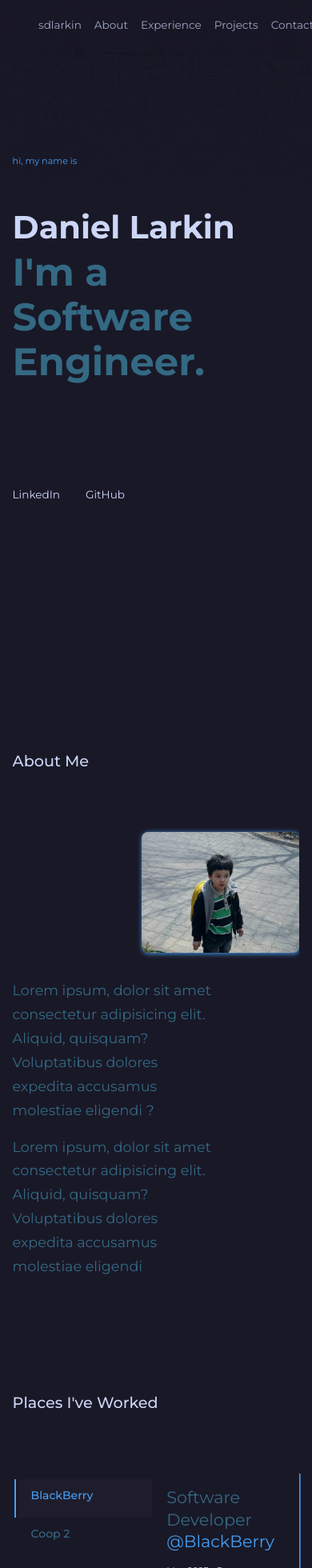
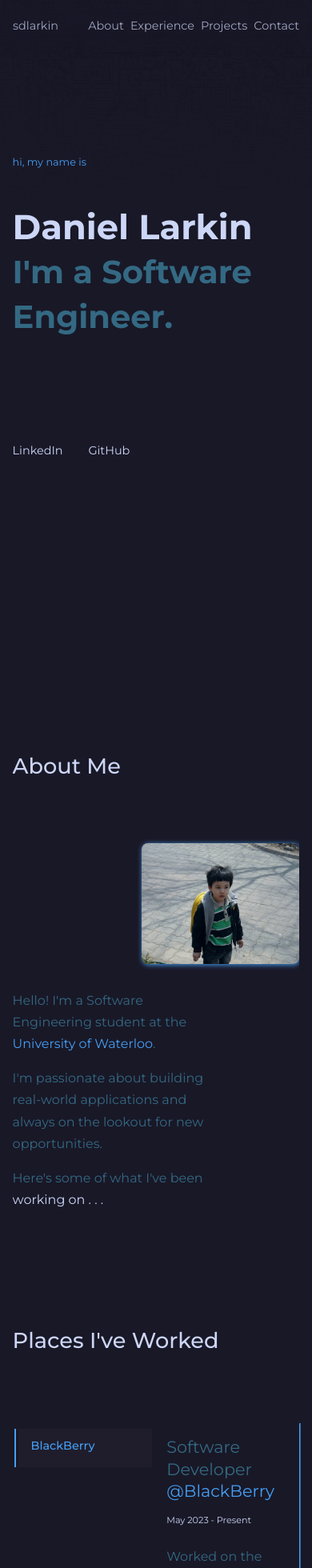
Before and after one commit to larkindaniel/sdlarkin, a React (Create React App) app: page / in a window 390 px wide. Shown: the top 1960 px of the page at 80% size. Built offline with nearby package versions, Linux system fonts and the light colour scheme.

Commit message:
added content

```diff
--- a/src/components/about/About.jsx
+++ b/src/components/about/About.jsx
@@ -12,13 +12,13 @@ const About = () => {
       <div className="container about__container">
         <div className="about__content">
           <p class="genearlP">
-            Lorem ipsum, dolor sit amet consectetur adipisicing elit. Aliquid,
-            quisquam? Voluptatibus dolores expedita accusamus molestiae eligendi
-            ?
+            Hello! I'm a Software Engineering student at the <strong>University of Waterloo</strong>.
           </p>
           <p class="genearlP">
-            Lorem ipsum, dolor sit amet consectetur adipisicing elit. Aliquid,
-            quisquam? Voluptatibus dolores expedita accusamus molestiae eligendi
+            I'm passionate about building real-world applications and always on the lookout for new opportunities.
+          </p>
+          <p class="genearlP">
+           Here's some of what I've been <a href="#projects" class = "about__link">working on . . . </a>
           </p>
         </div>
         <div className="about__me">
--- a/src/components/about/about.css
+++ b/src/components/about/about.css
@@ -1,6 +1,6 @@
 .about__container {
   width: 100%;
-  padding-top: 4.5rem;
+  padding-top: 5rem;
   display: flex;
   min-width: 0;
   position: relative;
@@ -29,7 +29,7 @@ p {
   transform: translate(-0.6rem, -0.4rem);
   transition: var(--transition);
   -webkit-filter: brightness(120%);
-  filter: drop-shadow(0.7rem 0.7rem 0.7rem var(--color-primary));
+  filter: drop-shadow(0.5rem 0.5rem 0.5rem var(--color-primary));
 }
 
 .about__content {
@@ -38,6 +38,10 @@ p {
   max-width: 50%;
   color: var(--color-light);
 }
+.about__link{
+    font-size: 1.5rem;
+}
+
 
 .about__content p {
   max-width: 100%;
@@ -45,6 +49,12 @@ p {
 }
 
 @media screen and (max-width: 1024px) {
+    .genearlP{
+        font-size: 1.2rem;
+    }
+    .about__link{
+        font-size: 1.2rem;
+    }
 }
 @media screen and (max-width: 600px) {
   .about__container {
@@ -52,6 +62,12 @@ p {
     display: flex;
     flex-direction: column-reverse;
   }
+  .about__link{
+    font-size: 1rem;
+}
+  .genearlP{
+    font-size: 1rem;
+}
 
   .about__content {
     max-width: 70%;
--- a/src/components/contact/Contact.jsx
+++ b/src/components/contact/Contact.jsx
@@ -11,8 +11,8 @@ const Contact = () => {
         <div className="contact__body">
           <p>
 
-           Lorem ipsum dolor sit amet consectetur adipisicing elit. Deserunt, suscipit. Dicta consequuntur labore nisi voluptas velit? Quam, reprehenderit totam, dolore facilis molestiae culpa nam cupiditate dicta, corrupti fugit repellendus consectetur?
-            people.
+          Feel free to send me a
+message. I love meeting people and am always seeking new opportunities!
           </p>
           <a href="mailto:daniel.larkin@uwaterloo.ca">Email</a>
         </div>
--- a/src/components/contact/contact.css
+++ b/src/components/contact/contact.css
@@ -1,5 +1,5 @@
 .container__contact{
-    padding-top: 4.5rem;
+    padding-top: 5rem;
     padding-bottom: 0;
     margin-bottom: 0;
 
@@ -28,6 +28,7 @@
 @media screen and (max-width: 1024px){
     /* transition: var(--transition); */
     .contact__body>p{
+        font-size: 1.2rem;
         padding-bottom: 2rem;
     }
     .contact__body{
@@ -41,6 +42,7 @@
   @media screen and (max-width: 600px){
 
     .contact__body>p{
+        font-size: 1rem;
         padding-bottom: 2rem;
     }
     .contact__body{
--- a/src/components/experience/CustomTab.jsx
+++ b/src/components/experience/CustomTab.jsx
@@ -23,8 +23,9 @@ function CustomTab() {
             },
           }}
         >
-          <Tab label="BlackBerry" />
-          <Tab label="Coop 2" />
+          <Tab label="BlackBerry" className="side__nav"/>
+          {/* <Tab label="Coop 2" className="side__nav" /> */}
+          {/* remember to change */}
         </Tabs>
 
         <div style={{ width: "65%" }}>
@@ -39,14 +40,13 @@ function CustomTab() {
               </Typography>
               <div className="cardBody">
                 <Typography variant="p" className="cardBody">
-                  The standard chunk of Lorem Ipsum used since the 1500s is
-                  reproduced below for those interested. Sections 1.10.32 and
-                  1.10.33 from "de Finibus Bonorum et Malorum" by Cicero are
-                  reproduced below for those interested. Sections 1.10.32 and
-                  1.10.33 from "de Finibus Bonorum et Malorum" by Cicero are
-                  also reproduced in their exact original form, accompanied by
-                  English versions from the 1914 translation by H. Rackham.
+                  Worked on the Cylance Guard team to provide advanced cybersecurity protection to clients.
+                  <p>Implemented a serverless architecture using AWS SQS and Lambda to parse, filter, and process over 22M daily
+events for efficient and scalable real-time threat detection. </p>
+
+
                 </Typography>
+
               </div>
             </Box>
           )}
--- a/src/components/experience/experience.css
+++ b/src/components/experience/experience.css
@@ -11,10 +11,7 @@
   }
 
 .experience__container{
-    /* display: flex; */
-    padding-top: 4.5rem;
-    /* padding: auto; */
-    /* background: black; */
+    padding-top: 5rem;
 }
 
   .MuiTabs-root{
@@ -51,11 +48,16 @@
   }
 
   .cardHeader{
+    font-size: 1.8rem !important;
     padding-bottom: 1rem;
     /* background: red; */
     color: var(--color-light)
   }
 
+
+  .side__nav{
+    font-size: 1rem !important;
+  }
   .customTab{
     transition: var(--transition);
     box-shadow:0.1rem 0 0 var(--color-primary) ;
@@ -75,7 +77,12 @@
     /* background: red; */
     color: var(--color-light);
     padding-bottom: 1.5rem !important;
+    flex-direction: column;
 
+  }
+
+  .cardBody>p{
+    margin-top: 1rem;
   }
 
   .cardDate{
@@ -87,10 +94,14 @@
     overflow: hidden;
   }
 
+  .cardBody{
+    font-size: 1.5rem;
+}
+
   @media screen and (max-width: 1024px){
     /* transition: var(--transition); */
     .cardBody{
-        font-size: 1rem;
+        font-size: 1.2rem;
     }
     .cardDate{
       font-size: 0.8rem !important;
@@ -99,12 +110,15 @@
       /* color: blue;  */
       font-size: 1.5rem !important ;
     }
+    .side__nav{
+      font-size: 0.94rem !important;
+    }
 
 }
   @media screen and (max-width: 600px){
 
-    .cardBody{
-      font-size: 0.9rem;
+  .cardBody{
+      font-size: 1rem;
   }
   .cardDate{
     font-size: 0.7rem !important;
@@ -113,5 +127,8 @@
     /* color: blue;  */
     font-size: 1.3rem !important ;
   }
+  .side__nav{
+    font-size: 0.9rem !important;
+  }
 
-  }
+}
--- a/src/components/header/header.css
+++ b/src/components/header/header.css
@@ -35,13 +35,22 @@
   margin-right: auto;
 }
 
+.header__intro{
+  font-size: 1.2rem;
+}
+
 @media screen and (max-width: 1024px) {
   .header__intro {
-    font-size: 0.8rem;
+    font-size: 0.9rem;
   }
 }
 @media screen and (max-width: 600px) {
   .header__intro {
-    font-size: 0.7rem;
+    font-size: 0.8rem;
+
+  }
+  .secondary__header{
+    line-height: 3.5rem !important;
+    font-size: 2.5rem !important;
   }
 }
--- a/src/components/nav/nav.css
+++ b/src/components/nav/nav.css
@@ -35,7 +35,7 @@
 @media screen and (max-width: 600px) {
   .navbar {
     height: 4rem;
-    column-gap: 1rem;
-    padding: 0 3rem;
+    column-gap: 0.5rem;
+    padding: 0 1rem;
   }
 }
--- a/src/components/projects/CustomCards1.jsx
+++ b/src/components/projects/CustomCards1.jsx
@@ -7,13 +7,14 @@ const CustomCards1 = () => {
     <div class="card__container">
       <div class="card__left">
         <div class="card__content">
-          <h5 className="cardH">ProjectName</h5>
+          <h5 className="cardH">For All Times</h5>
           <div className="p__container">
             <p className="cardP">
-              Lorem ipsum dolor sit amet consectetur adipisicing elit. Libero
-              incidunt quas dolores eaque recusandae cum maxime repudiandae
-              nobis facere totam eos quasi, perspiciatis ipsa, repellendus
-              minima, ratione quis magnam ea.
+            For All Times is a traffic monitor for the software engineering lounge.
+            It works by using ultrasonic sensors to detect when people enter or leave the room.
+            We use AWS to update this counter in real-time and display traffic on our website.
+
+
             </p>
 
             <a
--- a/src/components/projects/projects.css
+++ b/src/components/projects/projects.css
@@ -5,7 +5,7 @@
 }
 
 .card__container {
-  padding-top: 4.5rem;
+  padding-top: 5rem;
   display: flex;
   margin-right: auto;
   justify-content: center;
@@ -56,14 +56,19 @@
 .cardP {
   /* padding: auto; */
   display: flex;
-  font-size: 1.1rem;
+  font-size: 1.5rem;
   /* background: red; */
   color: var(--color-light);
+  padding-bottom: 1rem;
 }
 
 .cardH {
-  font-size: 1.3rem;
+  font-size: 1.8rem;
   padding-bottom: 1rem;
+}
+
+.Link:hover{
+  scale: 1;
 }
 
 /* .card__content {
@@ -75,10 +80,10 @@
 @media screen and (max-width: 1024px) {
   /* transition: var(--transition); */
   .cardP {
-    font-size: 0.95rem;
+    font-size: 1.2rem;
   }
   .cardH {
-    font-size: 0.95rem;
+    font-size: 1.5rem;
   }
   .cardDate {
     font-size: 0.8rem !important;
@@ -86,10 +91,10 @@
 }
 @media screen and (max-width: 600px) {
   .cardP {
-    font-size: 0.85rem;
+    font-size: 1rem;
   }
   .cardH {
-    font-size: 0.85rem;
+    font-size: 1.3rem;
   }
   .cardDate {
     font-size: 0.7rem !important;
--- a/src/index.css
+++ b/src/index.css
@@ -49,6 +49,7 @@ body {
   font-weight: 400;
   font-size: 1.1rem;
   line-height: 1.7;
+
 }
 
 .backdrop {
@@ -86,9 +87,7 @@ h2 {
   line-height: 5rem;
 }
 
-h1 {
-  font-size: 2.5rem;
-}
+
 
 section {
   position: relative;
@@ -103,7 +102,7 @@ section {
 
 h5 {
   font-weight: 500;
-  font-size: 2rem;
+  font-size: 2.5rem;
   text-align: left;
   color: var(--color-white);
 }
@@ -119,6 +118,7 @@ h5 {
 }
 
 a {
+  font-size: 1.3rem;
   color: var(--color-white);
   transition: var(--transition);
 }
@@ -126,6 +126,7 @@ a {
 a:hover {
   cursor: pointer;
   color: var(--color-primary);
+  scale: 1.04;
 }
 
 img {
@@ -133,6 +134,10 @@ img {
   width: 100%;
   object-fit: cover;
   transition: var(--transition);
+}
+
+p{
+  font-size: 1.5rem;
 }
 
 /*===============Responsiveness ===============*/
@@ -147,15 +152,18 @@ img {
     padding-top: 7vw;
     margin-top: 6rem;
   }
+  p{
+    font-size: 1.2rem;
+  }
   h2 {
     line-height: 4rem;
-    font-size: 2.5rem;
+    font-size: 3rem;
   }
   h5 {
-    font-size: 1.5rem;
+    font-size: 2rem;
   }
   a {
-    font-size: 0.95rem;
+    font-size: 1.2rem;
   }
   small {
     font-size: 0.7rem;
@@ -171,13 +179,16 @@ img {
   }
   h2 {
     line-height: 3.5rem;
-    font-size: 2.5rem;
+    font-size: 2.7rem;
   }
   h5 {
-    font-size: 1.2rem;
+    font-size: 1.7rem;
+  }
+  p{
+    font-size: 0.9rem;
   }
   a {
-    font-size: 0.85rem;
+    font-size: 0.9rem;
   }
   small {
     font-size: 0.6rem;
```
